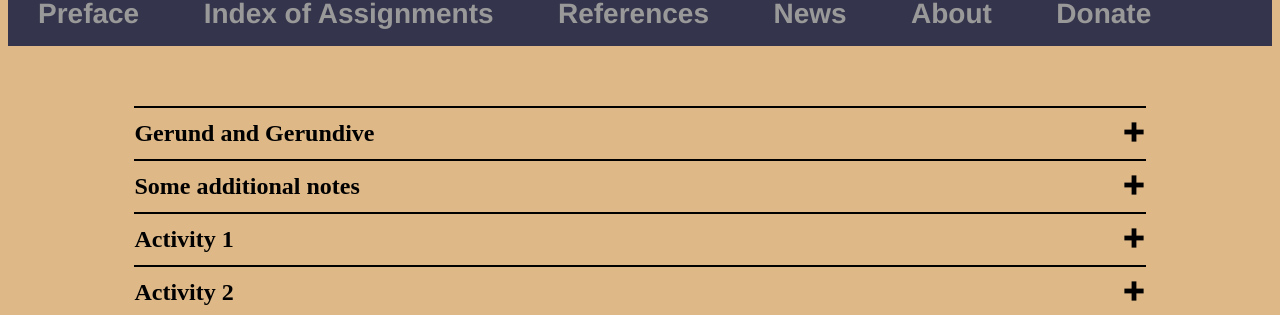
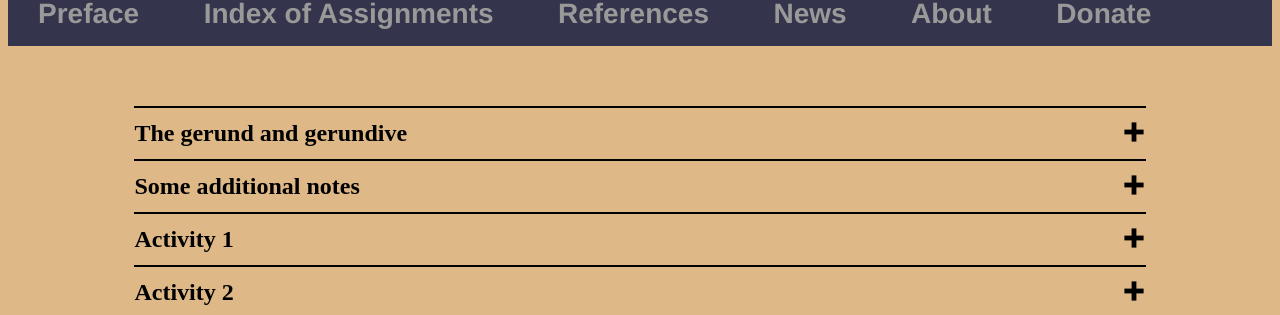
Before and after one commit to AlanCFleming82/AlanCFleming82.github.io, a Jekyll site: the page built from Assignments/12_Gerund_gerundive.html, in a window 1280 px wide. Shown: the part 137-452 px from the top of the page. Built offline with Jekyll 4.4.1, drawn with Linux system fonts in a browser that asks for light colours.

Commit message:
Add files via upload

```diff
--- a/Assignments/12_Gerund_gerundive.html
+++ b/Assignments/12_Gerund_gerundive.html
@@ -4,7 +4,7 @@ title: Assignment 12 The gerund and gerundive
 description: Lesson 12 analyzes the use of the gerund and gerundive in various cases.
 ---
 
-	<h2>Gerund and Gerundive</h2>
+	<h2>The gerund and gerundive</h2>
 
 	<div class="block">
 		<p><strong>Gerunds</strong> are verbal nouns and are employed when a verbal action functions as a noun in a sentence (ie. ad dīcendum “for speaking”, morandō “by delaying”, etc.). The gerund is a neuter 2nd declension noun which may appear only in the singular and only in the genitive, dative, accusative or ablative case.</p>
```
